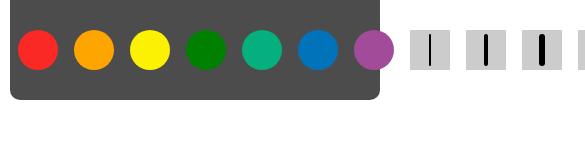
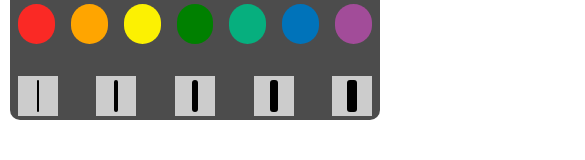
Before and after one commit to pkc918/Canvas_Draw, a plain HTML site: page index.html in a window 390 px wide. Shown: the top 160 px of the page, 585 px wide, since content can reach past the window. Drawn offline with Linux system fonts and the light colour scheme.

Commit message:
media phone

```diff
--- a/style.css
+++ b/style.css
@@ -101,3 +101,14 @@ li{
 .tools .widths li:nth-child(5)::after{
   width: 10px;
 }
+
+@media (max-width: 435px) {
+  .tools{
+    padding: 4px 0;
+    flex-direction: column;
+    min-height: 120px;
+  }
+  .tools .widths{
+    justify-content: space-between;
+  }
+}
```
